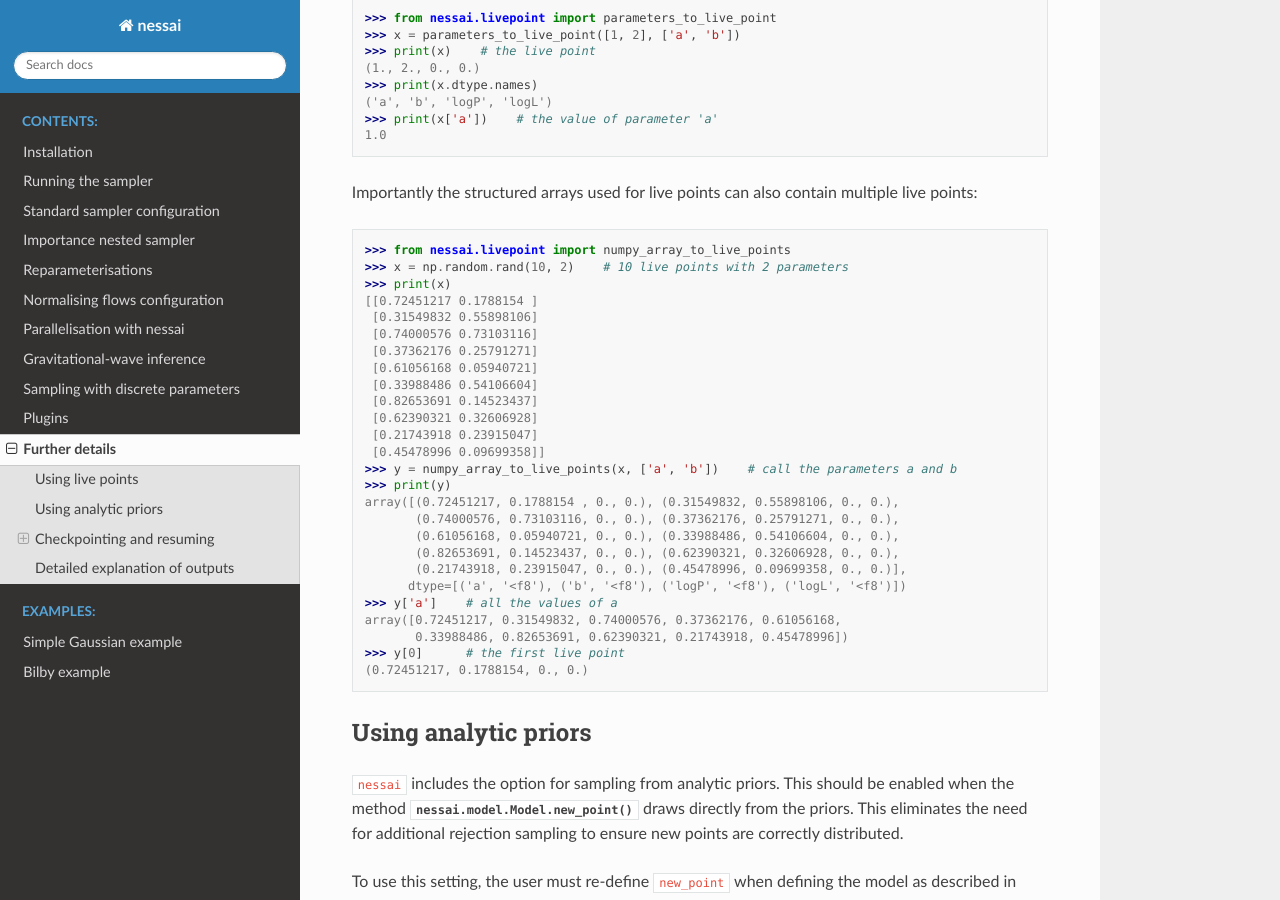
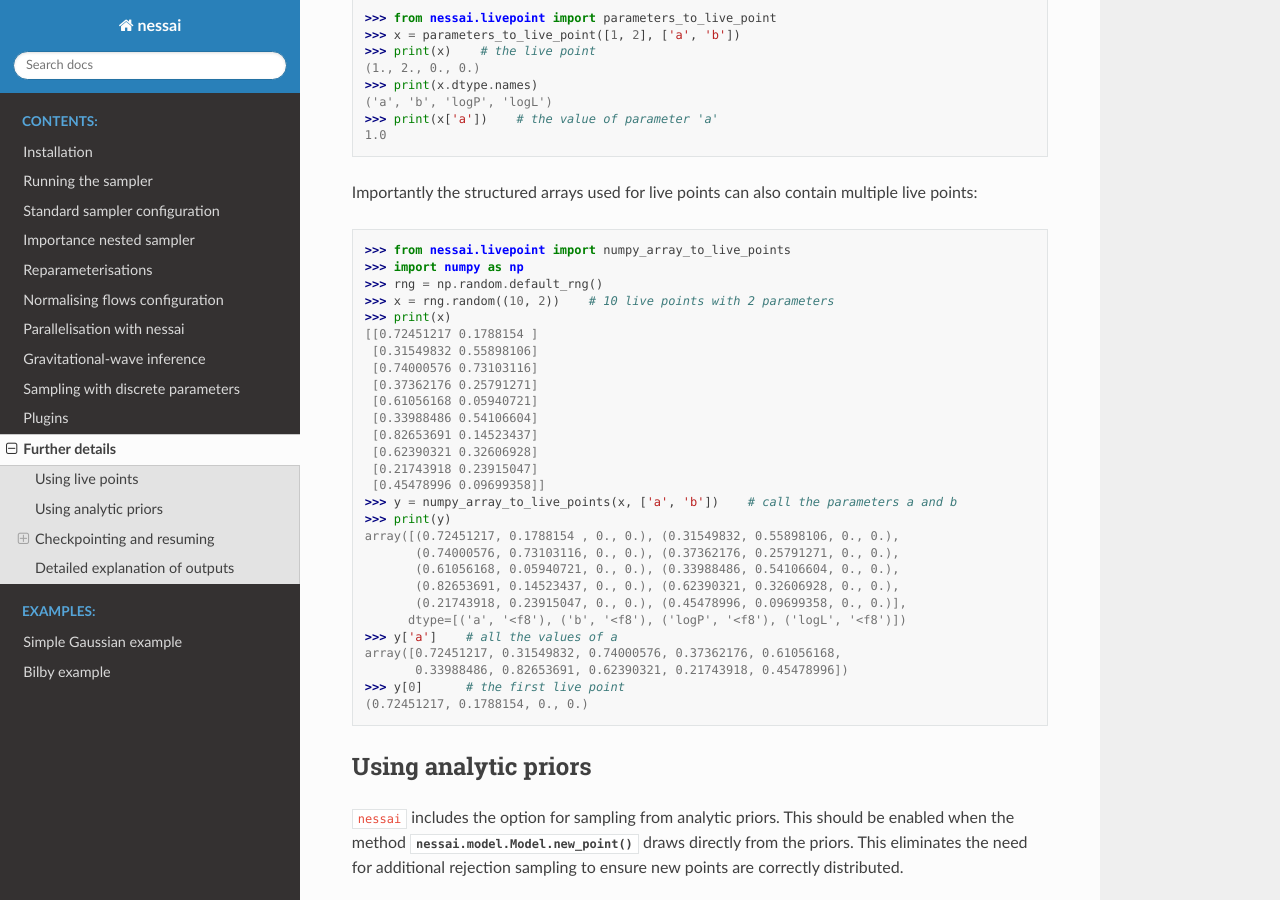
Before and after one commit to mj-will/nessai, a Sphinx documentation site: the page built from docs/further-details.rst, in a window 1280 px wide and 900 px high, scrolled down 389 px. Built offline with Sphinx 7.4.7 and the Read the Docs theme 3.1.0, drawn with Linux system fonts in a browser that asks for light colours; pages that are not in the unit, such as notebooks, are missing from menus.

Commit message:
DOC: update calls to np rng

```diff
--- a/docs/further-details.rst
+++ b/docs/further-details.rst
@@ -26,7 +26,9 @@ Importantly the structured arrays used for live points can also contain multiple
 .. code-block:: python
 
     >>> from nessai.livepoint import numpy_array_to_live_points
-    >>> x = np.random.rand(10, 2)    # 10 live points with 2 parameters
+    >>> import numpy as np
+    >>> rng = np.random.default_rng()
+    >>> x = rng.random((10, 2))    # 10 live points with 2 parameters
     >>> print(x)
     [[0.72451217 0.1788154 ]
      [0.31549832 0.55898106]
```
